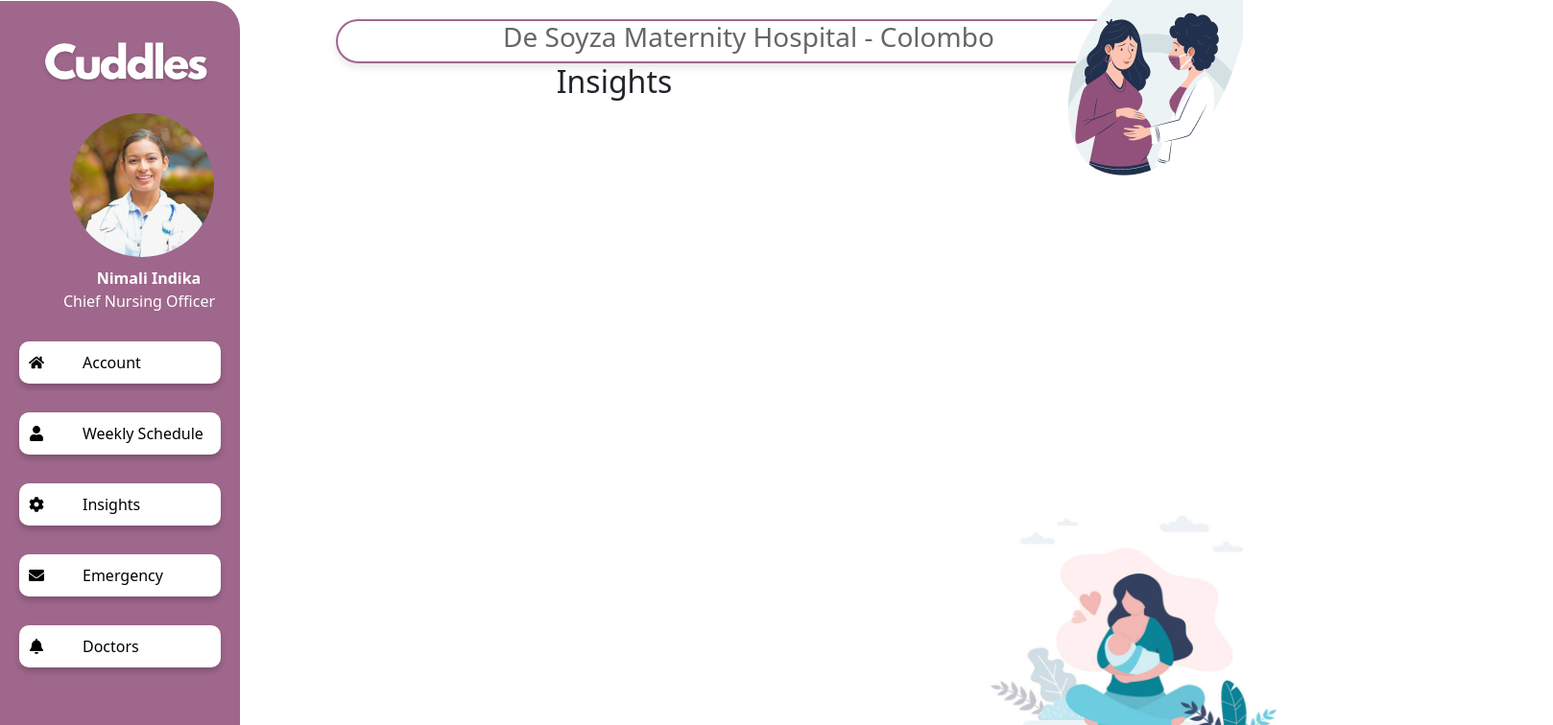
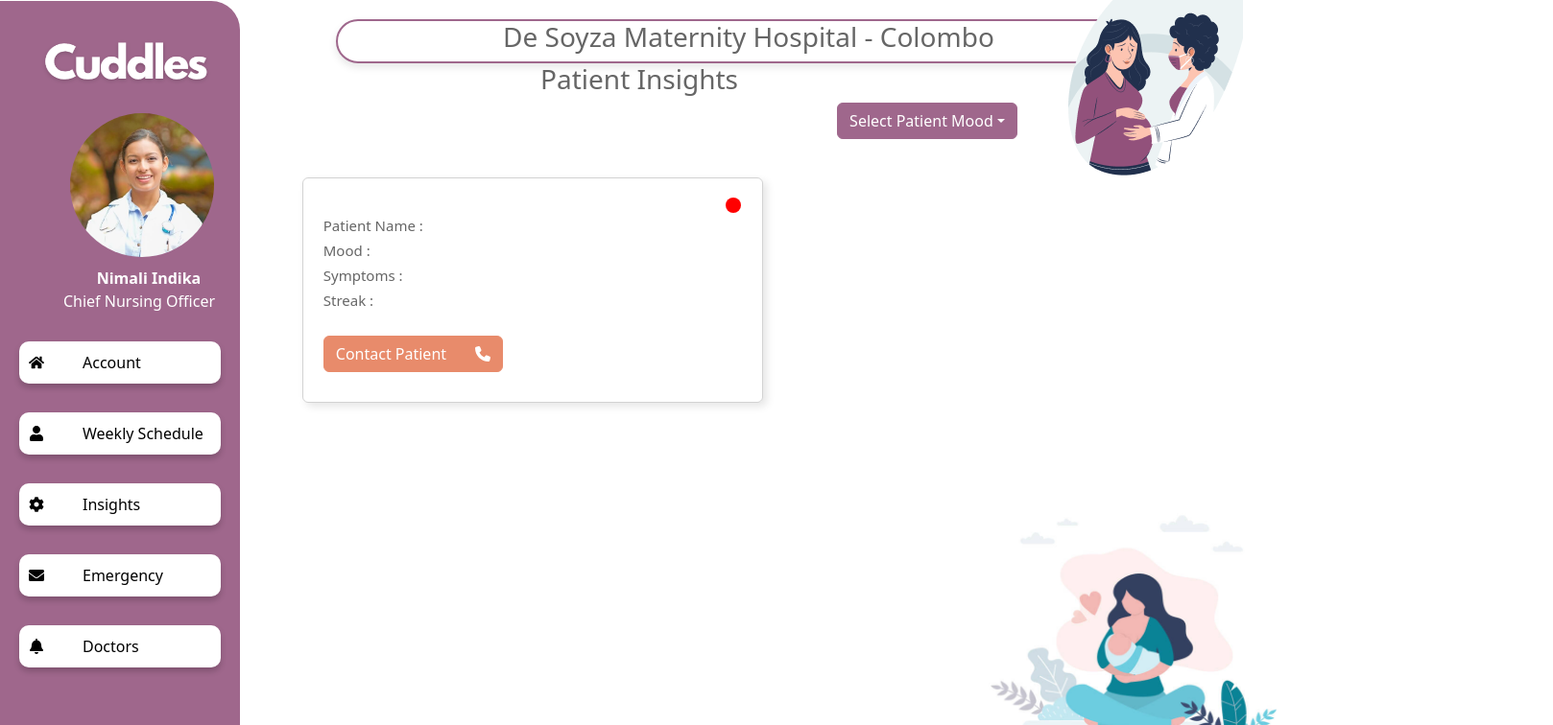
Before and after one commit to MUmaira/CuddlesWeb, a React (Create React App) app in the folder cuddles/: page /insights in a window 1280 px wide. Shown: the top 756 px of the page at 96% size, 1618 px wide, since content can reach past the window. Built offline with nearby package versions, Linux system fonts and the light colour scheme.

Commit message:
insights UI done

```diff
--- /dev/null
+++ b/cuddles/src/components/InsightCard.jsx
@@ -0,0 +1,34 @@
+import React from 'react'
+import Card from 'react-bootstrap/Card';
+import { FontAwesomeIcon } from '@fortawesome/react-fontawesome';
+import { faSquareCheck, faStethoscope, faWarning, faCircle, faPhone } from '@fortawesome/free-solid-svg-icons';
+import Button from 'react-bootstrap/Button'
+
+const InsightCard = () => {
+  return (
+    <div style={{display:'flex', marginLeft:'185px', marginTop:'30px'}}>
+     <Card  style={{ width: '30rem',marginLeft:"130px",marginTop:"10px",boxShadow: '4px 4px 8px rgba(0, 0, 0, 0.1)',background:"transparent",overflow:"hidden",zIndex:"2" }}>
+      <Card.Body style={{textAlign: 'left', marginLeft: '1%'}} >
+        <FontAwesomeIcon icon={faCircle} style={{color:'#FF0000', marginLeft: '95%'}} />
+        <Card.Title style={{color:'#666666', fontSize: '15px'}}>
+            Patient Name :
+        </Card.Title>
+        <Card.Title style={{color:'#666666', fontSize: '15px'}}>
+            Mood :
+        </Card.Title>
+        <Card.Title style={{color:'#666666', fontSize: '15px'}}>
+            Symptoms :
+        </Card.Title>
+        <Card.Title style={{color:'#666666', fontSize: '15px'}}>
+            Streak :
+        </Card.Title>
+        <Button  style={{marginTop:'20px', color:'white', backgroundColor:'#E88B6B', borderColor:'#E88B6B', marginBottom:'15px'}}>Contact Patient
+                    <FontAwesomeIcon icon={faPhone} style={{marginLeft:'30px'}}/>
+        </Button>
+      </Card.Body>
+    </Card>
+    </div>
+  )
+}
+
+export default InsightCard
--- a/cuddles/src/pages/Insights.jsx
+++ b/cuddles/src/pages/Insights.jsx
@@ -1,9 +1,31 @@
 import React from 'react'
+import '../styles/Insights.css'
+import StatCard from '../components/InsightCard'
+import InsightCard from '../components/InsightCard'
+import Row from 'react-bootstrap/esm/Row'
+import Dropdown from 'react-bootstrap/Dropdown'
+import Col from 'react-bootstrap/esm/Col'
 
 const Insights = () => {
   return (
     <div>
-      <h2>Insights</h2>
+
+          <Row>
+          <h2 className='title'> Patient Insights</h2>
+          <Dropdown style={{marginLeft: '25%'}}>
+              <Dropdown.Toggle variant="success" id="dropdown-basic" style={{ backgroundColor: '#9f678c', borderColor: '#9f678c' }}>
+                Select Patient Mood
+              </Dropdown.Toggle>
+
+              <Dropdown.Menu>
+                <Dropdown.Item href="#/action-1">Depressed</Dropdown.Item>
+                <Dropdown.Item href="#/action-2">Happy</Dropdown.Item>
+                <Dropdown.Item href="#/action-3">Cheerful</Dropdown.Item>
+              </Dropdown.Menu>
+         </Dropdown>
+          </Row>
+
+        <InsightCard/>
     </div>
   )
 }
--- /dev/null
+++ b/cuddles/src/styles/Insights.css
@@ -0,0 +1,6 @@
+.title{
+    margin-top: 2%;
+    font-size: 28px;
+    color: #666666;
+    margin-left: 2%;
+}
--- a/cuddles/src/styles/Login.css
+++ b/cuddles/src/styles/Login.css
@@ -56,4 +56,5 @@
 
 .noAccount{
     margin-left: 7%;
+    margin-top: 1%;
 }
--- a/cuddles/src/styles/Signup.css
+++ b/cuddles/src/styles/Signup.css
@@ -65,5 +65,6 @@
 }
 
 .haveAccount{
+    margin-top: 1%;
     margin-left: 7.5%;
 }
```
Also changed, not shown: 1 other file (tests, documents, lock files or other folders).
